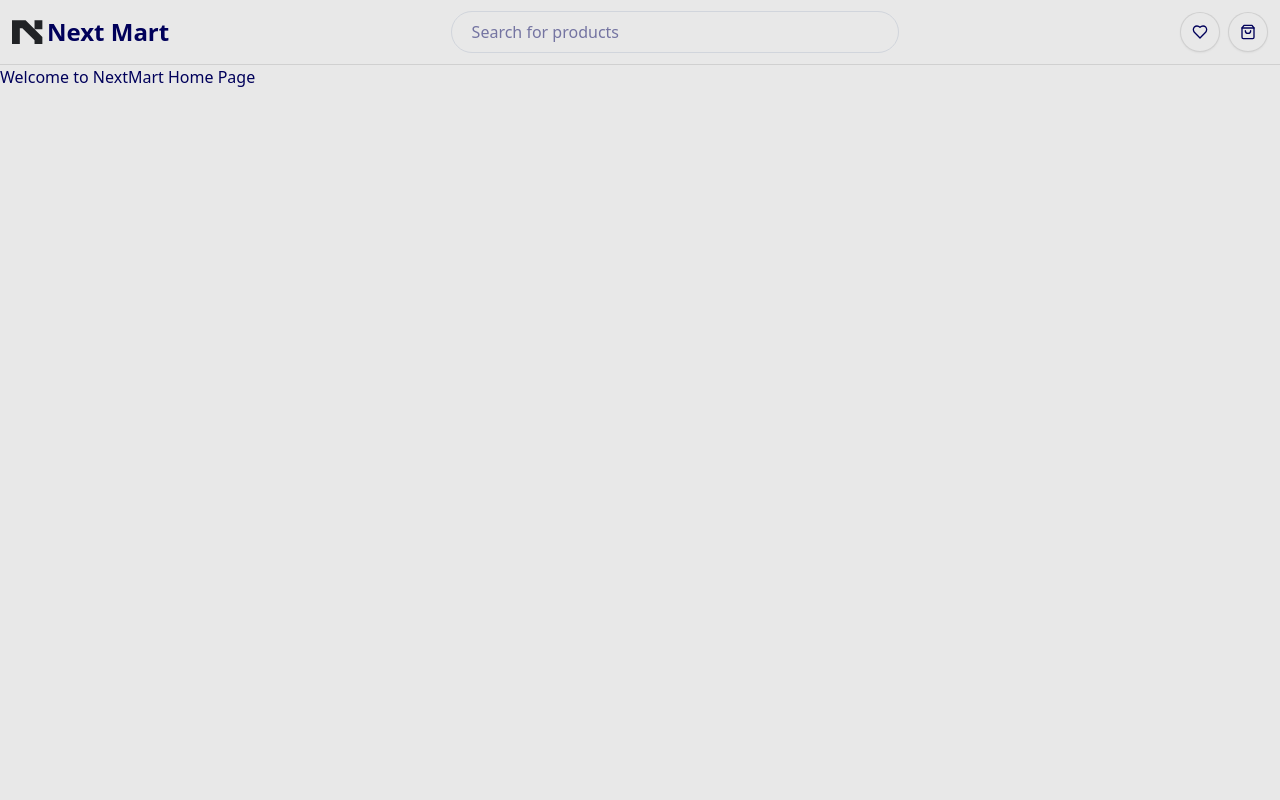
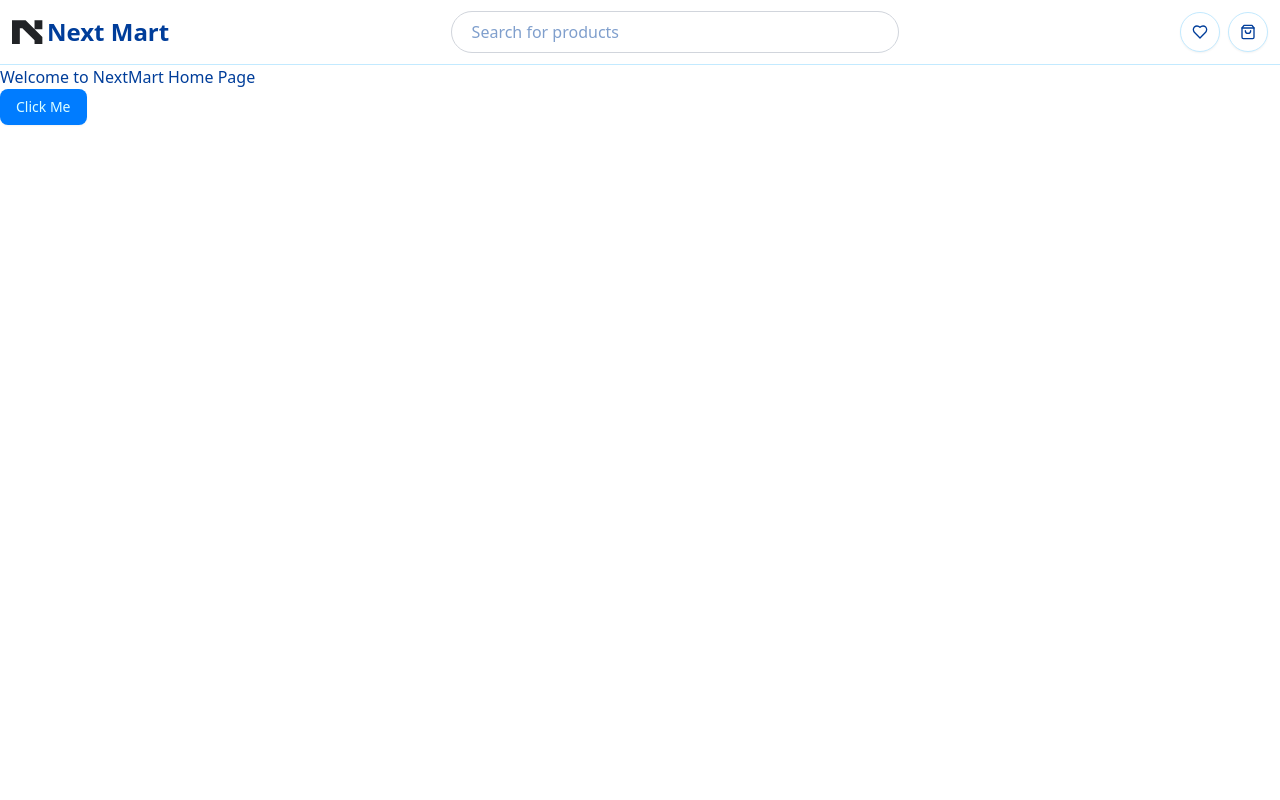
Before and after one commit to aro-arko/NextMart, a Next.js app: page / in a window 1280 px wide. Shown: the top 800 px of the page. Built offline with nearby package versions, Linux system fonts and the light colour scheme.

Commit message:
form fields

```diff
--- a/src/app/(WithCommonLayout)/page.tsx
+++ b/src/app/(WithCommonLayout)/page.tsx
@@ -1,7 +1,10 @@
+import { Button } from "@/components/ui/button";
+
 const HomePage = () => {
   return (
     <div>
       <h1>Welcome to NextMart Home Page</h1>
+      <Button>Click Me</Button>
     </div>
   );
 };
--- a/src/app/globals.css
+++ b/src/app/globals.css
@@ -46,74 +46,75 @@
 }
 
 :root {
-  --background: oklch(0.93 0 0);
-  --foreground: oklch(0.145 0.26 224);
+  --background: oklch(1 0 0);
+  --foreground: oklch(0.37 0.19 244);
   --card: oklch(1 0 0);
-  --card-foreground: oklch(0.145 0.26 224);
+  --card-foreground: oklch(0.37 0.19 244);
   --popover: oklch(1 0 0);
-  --popover-foreground: oklch(0.145 0.26 224);
-  --primary: oklch(0.627 0.265 262.1);
-  --primary-foreground: oklch(0.985 0 210);
-  --secondary: oklch(0.89 0 0);
-  --secondary-foreground: oklch(0.205 0.26 220.9);
-  --muted: oklch(0.89 0 0);
-  --muted-foreground: oklch(0.556 0.16 220);
-  --accent: oklch(0.89 0 0);
-  --accent-foreground: oklch(0.205 0.26 220.9);
-  --destructive: oklch(0.577 0.245 0);
-  --destructive-foreground: oklch(0.985 0 210);
-  --border: oklch(0.11 0 0 / 0.1);
-  --input: oklch(0.11 0 0 / 0.1);
-  --ring: oklch(0.627 0.265 262.1);
-  --radius: 1rem;
-  --chart-1: oklch(0.646 0.222 12);
-  --chart-2: oklch(0.6 0.118 173);
-  --chart-3: oklch(0.398 0.07 197);
-  --chart-4: oklch(0.828 0.189 43);
-  --chart-5: oklch(0.769 0.188 27);
-  --sidebar-background: oklch(0.98 0 0);
-  --sidebar-foreground: oklch(0.145 0.12 240);
-  --sidebar-primary: oklch(0.1 0.12 240);
-  --sidebar-primary-foreground: oklch(0.98 0 0);
-  --sidebar-accent: oklch(0.959 0.12 240);
-  --sidebar-accent-foreground: oklch(0.1 0.12 240);
-  --sidebar-border: oklch(0.91 0.12 220);
-  --sidebar-ring: oklch(0.627 0.265 217.2);
+  --popover-foreground: oklch(0.37 0.19 244);
+  --primary: oklch(0.58 0.26 243);
+  --primary-foreground: oklch(0.98 0.05 240);
+  --secondary: oklch(0.96 0.03 240);
+  --secondary-foreground: oklch(0.42 0.14 244);
+  --muted: oklch(0.96 0.03 240);
+  --muted-foreground: oklch(0.65 0.08 238);
+  --accent: oklch(0.96 0.03 240);
+  --accent-foreground: oklch(0.42 0.14 244);
+  --destructive: oklch(0.62 0.3 24);
+  --destructive-foreground: oklch(0.98 0.05 240);
+  --border: oklch(0.92 0.06 244);
+  --input: oklch(0.92 0.06 244);
+  --ring: oklch(0.58 0.26 243);
+  --radius: 0.5rem;
+  --chart-1: oklch(0.67 0.27 48);
+  --chart-2: oklch(0.52 0.22 195);
+  --chart-3: oklch(0.43 0.15 217);
+  --chart-4: oklch(0.73 0.27 101);
+  --chart-5: oklch(0.74 0.32 80);
+  --radius: 0.625rem;
+  --sidebar: oklch(0.985 0 0);
+  --sidebar-foreground: oklch(0.145 0 0);
+  --sidebar-primary: oklch(0.205 0 0);
+  --sidebar-primary-foreground: oklch(0.985 0 0);
+  --sidebar-accent: oklch(0.97 0 0);
+  --sidebar-accent-foreground: oklch(0.205 0 0);
+  --sidebar-border: oklch(0.922 0 0);
+  --sidebar-ring: oklch(0.708 0 0);
 }
 
 .dark {
-  --background: oklch(0.145 0.26 224);
-  --foreground: oklch(0.985 0 210);
-  --card: oklch(0.145 0.26 224);
-  --card-foreground: oklch(0.985 0 210);
-  --popover: oklch(0.145 0.26 224);
-  --popover-foreground: oklch(0.985 0 210);
-  --primary: oklch(0.627 0.265 263.4);
-  --primary-foreground: oklch(0.985 0 210);
-  --secondary: oklch(0.269 0.12 215);
-  --secondary-foreground: oklch(0.985 0 210);
-  --muted: oklch(0.269 0.12 215);
-  --muted-foreground: oklch(0.556 0.16 217.9);
-  --accent: oklch(0.269 0.12 215);
-  --accent-foreground: oklch(0.985 0 210);
-  --destructive: oklch(0.396 0.141 0);
-  --destructive-foreground: oklch(0.985 0 210);
-  --border: oklch(0.269 0.12 215);
-  --input: oklch(0.269 0.12 215);
-  --ring: oklch(0.627 0.265 263.4);
-  --chart-1: oklch(0.488 0.243 220);
-  --chart-2: oklch(0.696 0.17 160);
-  --chart-3: oklch(0.769 0.188 30);
-  --chart-4: oklch(0.627 0.265 280);
-  --chart-5: oklch(0.645 0.246 340);
-  --sidebar-background: oklch(0.1 0.12 240);
-  --sidebar-foreground: oklch(0.959 0.12 240);
-  --sidebar-primary: oklch(0.488 0.243 224.3);
-  --sidebar-primary-foreground: oklch(1 0 0);
-  --sidebar-accent: oklch(0.159 0.12 240);
-  --sidebar-accent-foreground: oklch(0.959 0.12 240);
-  --sidebar-border: oklch(0.159 0.12 240);
-  --sidebar-ring: oklch(0.627 0.265 217.2);
+  --background: oklch(0.37 0.19 244);
+  --foreground: oklch(0.98 0.05 240);
+  --card: oklch(0.37 0.19 244);
+  --card-foreground: oklch(0.98 0.05 240);
+  --popover: oklch(0.37 0.19 244);
+  --popover-foreground: oklch(0.98 0.05 240);
+  --primary: oklch(0.63 0.29 240);
+  --primary-foreground: oklch(0.42 0.14 244);
+  --secondary: oklch(0.27 0.13 240);
+  --secondary-foreground: oklch(0.98 0.05 240);
+  --muted: oklch(0.27 0.13 240);
+  --muted-foreground: oklch(0.71 0.11 238);
+  --accent: oklch(0.27 0.13 240);
+  --accent-foreground: oklch(0.98 0.05 240);
+  --destructive: oklch(0.38 0.23 24);
+  --destructive-foreground: oklch(0.98 0.05 240);
+  --border: oklch(0.27 0.13 240);
+  --input: oklch(0.27 0.13 240);
+  --ring: oklch(0.56 0.24 246);
+  --chart-1: oklch(0.55 0.28 240);
+  --chart-2: oklch(0.5 0.2 180);
+  --chart-3: oklch(0.64 0.28 70);
+  --chart-4: oklch(0.67 0.26 310);
+  --chart-5: oklch(0.62 0.3 360);
+  --sidebar: oklch(0.205 0 0);
+  --sidebar-foreground: oklch(0.985 0 0);
+  --sidebar-primary: oklch(0.488 0.243 264.376);
+  --sidebar-primary-foreground: oklch(0.985 0 0);
+  --sidebar-accent: oklch(0.269 0 0);
+  --sidebar-accent-foreground: oklch(0.985 0 0);
+  --sidebar-border: oklch(0.269 0 0);
+  --sidebar-ring: oklch(0.439 0 0);
 }
 
 @layer base {
--- a/src/app/register/page.tsx
+++ b/src/app/register/page.tsx
@@ -2,7 +2,7 @@ import RegisterForm from "@/components/modules/auth/register/RegisterForm";
 
 const RegisterPage = () => {
   return (
-    <div>
+    <div className="h-screen w-screen flex justify-center items-center">
       <RegisterForm />
     </div>
   );
--- a/src/components/modules/auth/register/RegisterForm.tsx
+++ b/src/components/modules/auth/register/RegisterForm.tsx
@@ -10,36 +10,107 @@ import {
   FormMessage,
 } from "@/components/ui/form";
 import { Input } from "@/components/ui/input";
-import { useForm } from "react-hook-form";
+import { FieldValues, SubmitHandler, useForm } from "react-hook-form";
+import Link from "next/link";
+import Logo from "@/app/assets/svgs/Logo";
 
-const RegisterForm = () => {
+export default function RegisterForm() {
   const form = useForm();
 
-  const onSubmit = (data) => {
+  const {
+    formState: { isSubmitting },
+  } = form;
+
+  const onSubmit: SubmitHandler<FieldValues> = (data) => {
     console.log(data);
   };
+
   return (
-    <div className="max-w-md">
+    <div className="border-2 border-gray-300 rounded-xl flex-grow max-w-md w-full p-8 shadow-lg">
+      <div className="flex items-center space-x-4 mb-6">
+        <Logo />
+        <div>
+          <h1 className="text-2xl font-semibold text-black">Register</h1>
+          <p className="font-light text-sm text-black">
+            Join us today and start your journey!
+          </p>
+        </div>
+      </div>
       <Form {...form}>
-        <form onSubmit={form.handleSubmit(onSubmit)}>
+        <form className="" onSubmit={form.handleSubmit(onSubmit)}>
           <FormField
             control={form.control}
             name="name"
             render={({ field }) => (
-              <FormItem>
-                <FormLabel />
+              <FormItem className="mb-4">
+                <FormLabel className="text-black">Name</FormLabel>
                 <FormControl>
                   <Input {...field} value={field.value || ""} />
                 </FormControl>
-                <FormMessage />
+                <FormMessage className="text-black" />
               </FormItem>
             )}
           />
-          <Button type="submit">Register</Button>
+          <FormField
+            control={form.control}
+            name="email"
+            render={({ field }) => (
+              <FormItem className="mb-4">
+                <FormLabel className="text-black">Email</FormLabel>
+                <FormControl>
+                  <Input
+                    type="email"
+                    {...field}
+                    value={field.value || ""}
+                    className="text-black"
+                  />
+                </FormControl>
+                <FormMessage className="text-black" />
+              </FormItem>
+            )}
+          />
+          <FormField
+            control={form.control}
+            name="password"
+            render={({ field }) => (
+              <FormItem className="mb-4">
+                <FormLabel className="text-black">Password</FormLabel>
+                <FormControl>
+                  <Input type="password" {...field} value={field.value || ""} />
+                </FormControl>
+                <FormMessage className="text-black" />
+              </FormItem>
+            )}
+          />
+          <FormField
+            control={form.control}
+            name="passwordConfirm"
+            render={({ field }) => (
+              <FormItem className="mb-4">
+                <FormLabel className="text-black">Confirm Password</FormLabel>
+                <FormControl>
+                  <Input type="password" {...field} value={field.value || ""} />
+                </FormControl>
+              </FormItem>
+            )}
+          />
+          <Button
+            type="submit"
+            className="mt-5 w-full bg-primary text-white py-2 rounded-lg hover:bg-primary-dark transition-colors"
+          >
+            {isSubmitting ? "Registering..." : "Register"}
+          </Button>
         </form>
       </Form>
+      <p className="text-sm text-black text-center my-4">
+        Already have an account?{" "}
+        <Link
+          href="/login"
+          className="text-primary font-medium hover:underline"
+        >
+          Login
+        </Link>
+      </p>
     </div>
   );
-};
-
-export default RegisterForm;
+}
```
